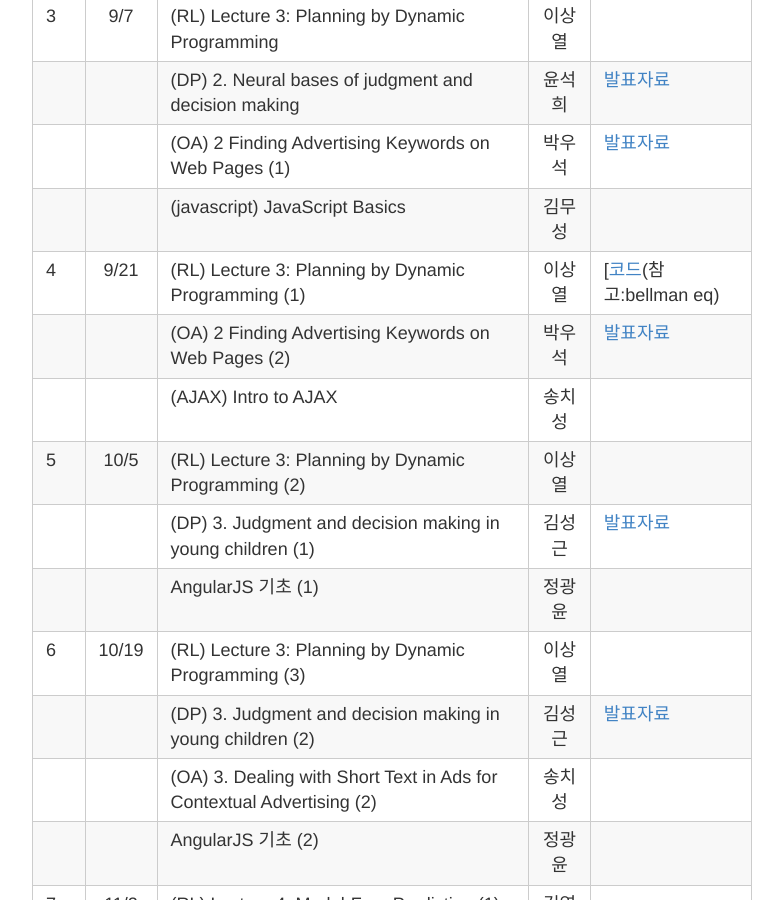
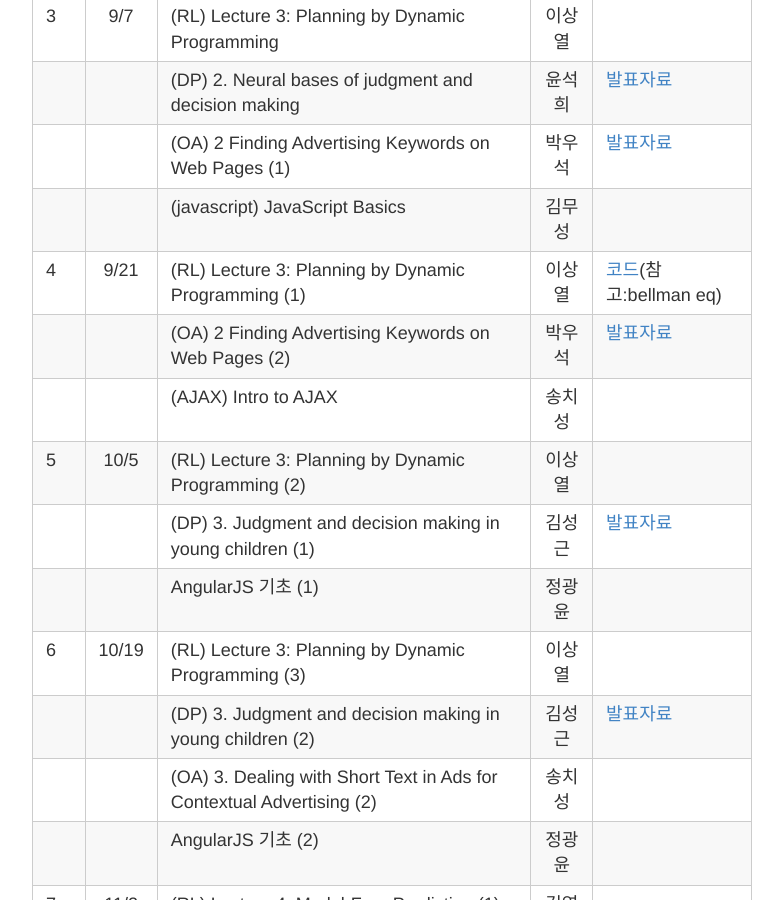
Before and after one commit to psygrammer/dprl, a Jekyll site: the page built from _posts/2015-12-31-SCHEDULE.md, in a window 1280 px wide and 900 px high, scrolled down 3443 px. Shown: the whole window, without its empty margins (248-1031 px from the left). Built offline with Jekyll 4.4.1, drawn with Linux system fonts in a browser that asks for light colours; Markdown is read by kramdown in place of the engine named in the settings.

```diff
--- a/_posts/2015-12-31-SCHEDULE.md
+++ b/_posts/2015-12-31-SCHEDULE.md
@@ -77,7 +77,7 @@ title: 스터디 일정 & 커리큘럼 & 발표자료
 |    |     |(DP) 2. Neural bases of judgment and decision making  | 윤석희 |[발표자료](https://drive.google.com/file/d/0B5IxhQCsG-OIbTBoR21RQzhEb28/view)  |
 |    |     |(OA) 2 Finding Advertising Keywords on Web Pages (1) | 박우석 |[발표자료](http://nbviewer.ipython.org/github/psygrammer/dprl/blob/master/part1/OA/ch02/Finding%20Advertising%20Keywards%20on%20Web%20Pages.ipynb)  |
 |    |     |(javascript) JavaScript Basics | 김무성 |  |
-| 4  |9/21 |(RL) Lecture 3: Planning by Dynamic Programming (1) | 이상열 | [[코드](http://nbviewer.ipython.org/github/psygrammer/dprl/blob/master/part1/RL/sp_bellman/R_BellmanEquation.ipynb)(참고:bellman eq) |
+| 4  |9/21 |(RL) Lecture 3: Planning by Dynamic Programming (1) | 이상열 | [코드](http://nbviewer.ipython.org/github/psygrammer/dprl/blob/master/part1/RL/sp_bellman/R_BellmanEquation.ipynb)(참고:bellman eq) |
 |    |     |(OA) 2 Finding Advertising Keywords on Web Pages (2) | 박우석 |[발표자료](http://nbviewer.ipython.org/github/psygrammer/dprl/blob/master/part1/OA/ch02/Finding%20Advertising%20Keywards%20on%20Web%20Pages.ipynb)  |
 |    |     |(AJAX) Intro to AJAX | 송치성  |  |
 | 5  |10/5 |(RL) Lecture 3: Planning by Dynamic Programming (2) | 이상열 |  |
```
